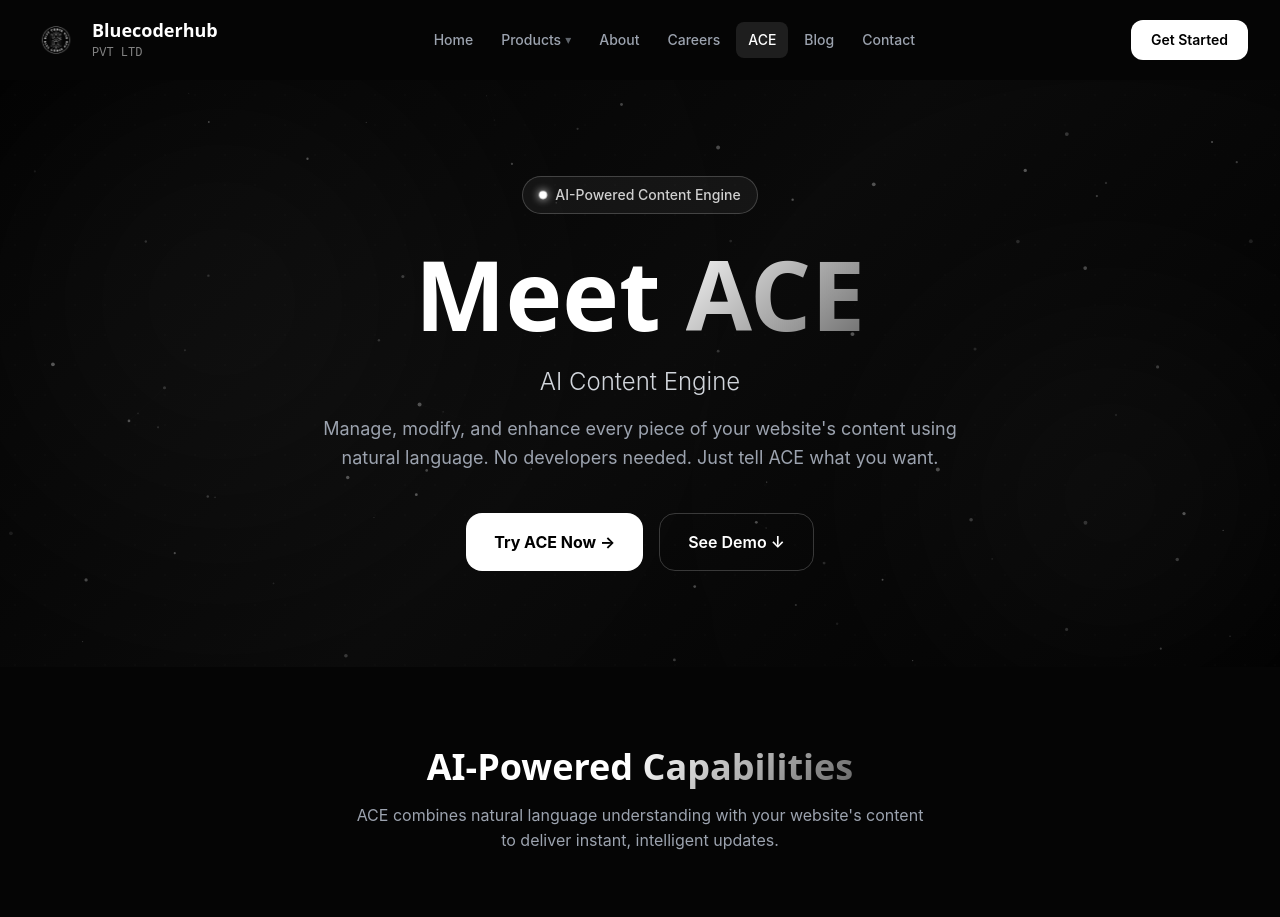
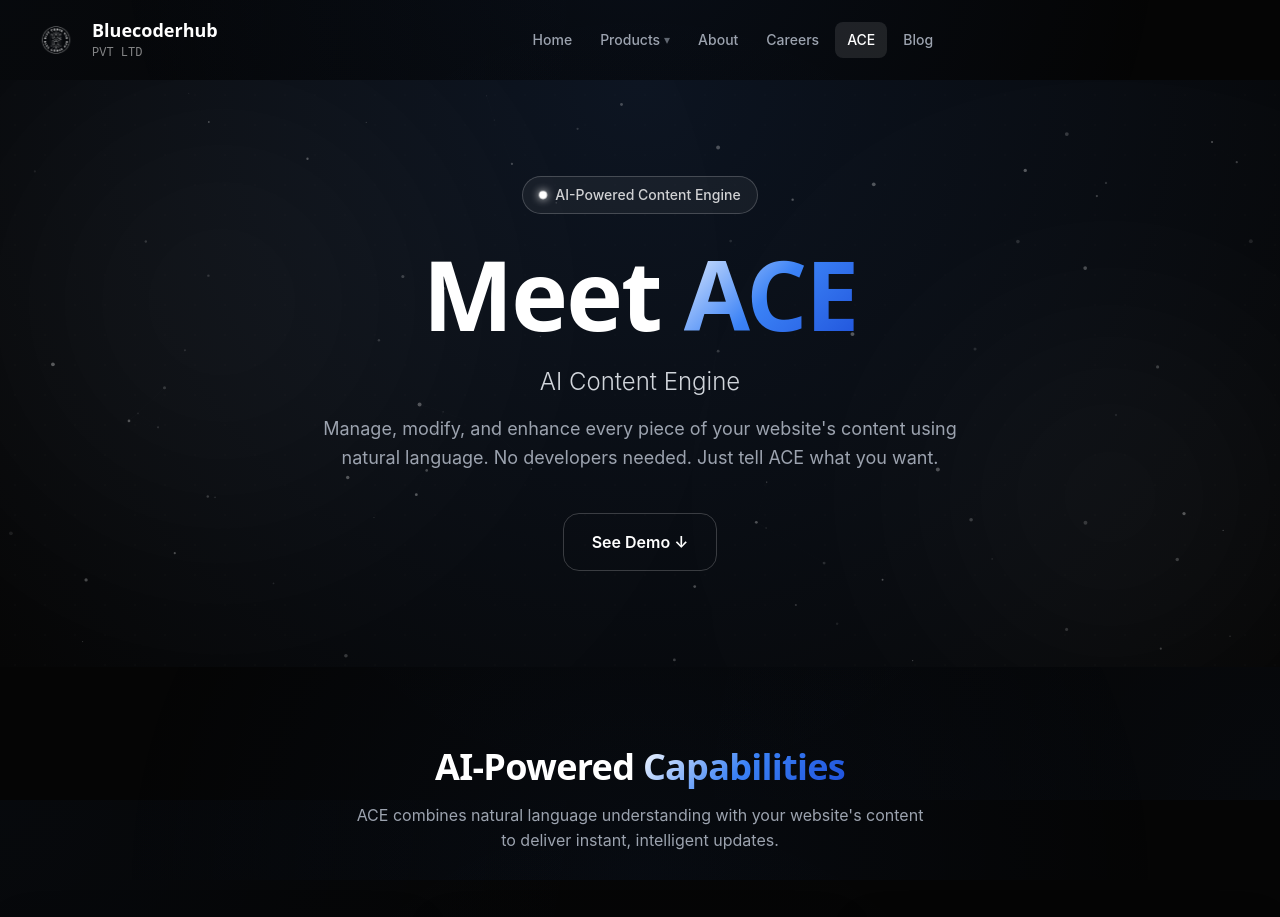
Before and after one commit to Blucoderhub/Bluecoderhub, a React (Vite) app: page /ace in a window 1280 px wide. Shown: the top 917 px of the page. Built offline with nearby package versions, Linux system fonts and the light colour scheme.

Commit message:
Standardize UI with blue gradients and remove contact/CTA buttons

```diff
--- a/src/App.jsx
+++ b/src/App.jsx
@@ -11,7 +11,6 @@
 import Careers from './pages/Careers';
 import Ace from './pages/Ace';
 import Blog, { BlogPost } from './pages/Blog';
-import Contact from './pages/Contact';
 import Admin from './pages/Admin';
 import { ROUTES } from './config/routes';
 import { PAGE_TRANSITION } from './config/constants';
@@ -54,7 +53,10 @@
     const isAdmin = location.pathname.startsWith('/admin');
 
     return (
-        <>
+        <div className="relative min-h-screen">
+            <div className="bg-glow-top" />
+            <div className="bg-glow-bottom" />
+            <div className="noise-overlay" />
             {!isAdmin && <Navbar />}
             <AnimatePresence mode="wait">
                 <Routes location={location} key={location.pathname}>
@@ -65,13 +67,12 @@
                     <Route path={ROUTES.ACE} element={<PageWrapper><Ace /></PageWrapper>} />
                     <Route path={ROUTES.BLOG} element={<PageWrapper><Blog /></PageWrapper>} />
                     <Route path="/blog/:postId" element={<PageWrapper><BlogPost /></PageWrapper>} />
-                    <Route path={ROUTES.CONTACT} element={<PageWrapper><Contact /></PageWrapper>} />
                     <Route path={ROUTES.ADMIN} element={<Admin />} />
                     <Route path="*" element={<PageWrapper><NotFound /></PageWrapper>} />
                 </Routes>
             </AnimatePresence>
             {!isAdmin && <Footer />}
-        </>
+        </div>
     );
 }
 
--- a/src/components/common/Footer.jsx
+++ b/src/components/common/Footer.jsx
@@ -7,7 +7,6 @@
         { label: 'About Us', path: '/about' },
         { label: 'Careers', path: '/careers' },
         { label: 'Blog', path: '/blog' },
-        { label: 'Contact', path: '/contact' },
     ],
     Products: [
         { label: 'Bluelearnerhub', external: 'https://bluelearnerhub.com' },
@@ -17,7 +16,6 @@
     Platform: [
         { label: 'ACE AI Engine', path: '/ace' },
         { label: 'Admin CMS', path: '/admin' },
-        { label: 'Get a Quote', path: '/contact' },
     ],
 };
 import Logo from './Logo';
--- a/src/components/common/Navbar.jsx
+++ b/src/components/common/Navbar.jsx
@@ -15,7 +15,6 @@
     { label: 'Careers', path: '/careers' },
     { label: 'ACE', path: '/ace' },
     { label: 'Blog', path: '/blog' },
-    { label: 'Contact', path: '/contact' },
 ];
 
 import Logo from './Logo';
@@ -116,14 +115,8 @@
                         ))}
                     </div>
 
-                    {/* CTA + Mobile Toggle */}
                     <div className="flex items-center gap-3">
-                        <Link
-                            to="/contact"
-                            className="hidden sm:flex btn-shine items-center gap-2 px-5 py-2.5 rounded-xl text-sm font-semibold text-black bg-white hover:bg-gray-100 hover:shadow-[0_15px_30px_rgba(255,255,255,0.2)] transition-all duration-300"
-                        >
-                            Get Started
-                        </Link>
+
                         <button
                             onClick={() => setMobileOpen(!mobileOpen)}
                             className="lg:hidden p-2 rounded-lg text-gray-300 hover:text-white hover:bg-white/10 transition-all"
@@ -196,16 +189,9 @@
                                     )}
                                 </div>
                             ))}
-                            <div className="pt-3 border-t border-white/10">
-                                <Link
-                                    to="/contact"
-                                    className="flex items-center justify-center px-4 py-3 rounded-xl text-sm font-semibold text-black bg-white"
-                                >
-                                    Get Started →
-                                </Link>
-                            </div>
                         </div>
                     </motion.div>
+
                 )}
             </AnimatePresence>
         </motion.header>
--- a/src/index.css
+++ b/src/index.css
@@ -30,6 +30,11 @@
 
 body {
   background-color: var(--color-black);
+  background-image:
+    radial-gradient(circle at 0% 0%, rgba(59, 130, 246, 0.03) 0%, transparent 40%),
+    radial-gradient(circle at 100% 100%, rgba(59, 130, 246, 0.03) 0%, transparent 40%),
+    radial-gradient(circle at 50% 50%, rgba(59, 130, 246, 0.01) 0%, transparent 60%);
+  background-attachment: fixed;
   color: var(--color-text-primary);
   font-family: var(--font-body);
   line-height: 1.6;
@@ -38,44 +43,72 @@
 }
 
 .section-light {
-  background-color: var(--color-white);
+  background-color: #f8fafc;
+  background-image: radial-gradient(circle at 100% 0%, rgba(59, 130, 246, 0.05) 0%, transparent 30%);
   color: var(--color-text-dark);
 }
 
 .section-light .text-gray-400 {
-  color: #6e6e73;
+  color: #64748b;
 }
 
 .section-light h2 {
-  color: var(--color-text-dark);
+  color: #0f172a;
 }
 
 .section-dark {
-  background-color: var(--color-black);
+  background-color: transparent;
+  background-image: radial-gradient(circle at 50% 0%, #0c1421 0%, #050505 100%);
   color: var(--color-text-primary);
+}
+
+/* Background Glows */
+.bg-glow-top {
+  position: fixed;
+  top: -10%;
+  left: 50%;
+  transform: translateX(-50%);
+  width: 100vw;
+  height: 50vh;
+  background: radial-gradient(circle at 50% 0%, rgba(59, 130, 246, 0.08) 0%, transparent 70%);
+  pointer-events: none;
+  z-index: -1;
+}
+
+.bg-glow-bottom {
+  position: fixed;
+  bottom: -10%;
+  left: 50%;
+  transform: translateX(-50%);
+  width: 100vw;
+  height: 50vh;
+  background: radial-gradient(circle at 50% 100%, rgba(59, 130, 246, 0.05) 0%, transparent 70%);
+  pointer-events: none;
+  z-index: -1;
 }
 
 /* Custom Scrollbar */
 ::-webkit-scrollbar {
-  width: 6px;
+  width: 8px;
 }
 
 ::-webkit-scrollbar-track {
-  background: var(--color-gray-900);
+  background: #050505;
 }
 
 ::-webkit-scrollbar-thumb {
-  background: var(--color-primary-teal);
-  border-radius: 3px;
+  background: #1e293b;
+  border-radius: 4px;
+  border: 2px solid #050505;
 }
 
 ::-webkit-scrollbar-thumb:hover {
-  background: var(--color-accent-cyan);
+  background: #3b82f6;
 }
 
 /* Selection */
 ::selection {
-  background: rgba(255, 255, 255, 0.2);
+  background: rgba(59, 130, 246, 0.2);
   color: #fff;
 }
 
@@ -88,48 +121,43 @@
 h6 {
   font-family: var(--font-display);
   font-weight: 700;
-  line-height: 1.2;
+  line-height: 1.15;
+  letter-spacing: -0.02em;
 }
 
 /* Glow Utilities */
 @layer utilities {
-  .text-glow-cyan {
-    text-shadow: 0 0 20px rgba(255, 255, 255, 0.5), 0 0 40px rgba(255, 255, 255, 0.2);
+  .text-glow-blue {
+    text-shadow: 0 0 20px rgba(59, 130, 246, 0.5), 0 0 40px rgba(59, 130, 246, 0.2);
   }
 
-  .text-glow-teal {
-    text-shadow: 0 0 20px rgba(255, 255, 255, 0.4);
-  }
-
-  .border-glow-cyan {
-    box-shadow: 0 0 20px rgba(255, 255, 255, 0.2), inset 0 0 20px rgba(255, 255, 255, 0.05);
-  }
-
-  .border-glow-teal {
-    box-shadow: 0 0 20px rgba(255, 255, 255, 0.2);
+  .border-glow-blue {
+    box-shadow: 0 0 20px rgba(59, 130, 246, 0.1), inset 0 0 20px rgba(59, 130, 246, 0.05);
   }
 
   .glassmorphism {
-    background: rgba(0, 0, 0, 0.95);
-    backdrop-filter: blur(40px);
-    -webkit-backdrop-filter: blur(40px);
-    border: 1px solid rgba(255, 255, 255, 0.15);
+    background: rgba(5, 5, 5, 0.8);
+    backdrop-filter: blur(20px);
+    -webkit-backdrop-filter: blur(20px);
+    border: 1px solid rgba(255, 255, 255, 0.08);
+    box-shadow: 0 8px 32px 0 rgba(0, 0, 0, 0.37);
   }
 
   .gradient-text {
-    background: linear-gradient(135deg, #ffffff 0%, #666666 100%);
+    background: linear-gradient(135deg, #ffffff 0%, #3b82f6 50%, #1d4ed8 100%);
     -webkit-background-clip: text;
     -webkit-text-fill-color: transparent;
     background-clip: text;
   }
 
   .card-hover {
-    transition: transform 0.3s ease, box-shadow 0.3s ease;
+    transition: all 0.4s cubic-bezier(0.4, 0, 0.2, 1);
   }
 
   .card-hover:hover {
-    transform: translateY(-8px);
-    box-shadow: 0 20px 60px rgba(255, 255, 255, 0.1);
+    transform: translateY(-12px);
+    box-shadow: 0 25px 50px -12px rgba(59, 130, 246, 0.2);
+    border-color: rgba(59, 130, 246, 0.3);
   }
 
   .btn-shine {
@@ -144,8 +172,8 @@
     left: -100%;
     width: 100%;
     height: 100%;
-    background: linear-gradient(90deg, transparent, rgba(255, 255, 255, 0.1), transparent);
-    transition: left 0.5s;
+    background: linear-gradient(90deg, transparent, rgba(255, 255, 255, 0.2), transparent);
+    transition: left 0.6s ease-in-out;
   }
 
   .btn-shine:hover::before {
--- a/src/pages/Ace.jsx
+++ b/src/pages/Ace.jsx
@@ -65,9 +65,6 @@
                             No developers needed. Just tell ACE what you want.
                         </p>
                         <div className="flex flex-col sm:flex-row gap-4 justify-center">
-                            <a href="/admin" className="inline-flex items-center gap-2 px-7 py-4 rounded-2xl text-base font-bold text-black bg-white hover:bg-gray-200 transition-all">
-                                Try ACE Now →
-                            </a>
                             <a href="#demo" className="inline-flex items-center gap-2 px-7 py-4 rounded-2xl text-base font-semibold text-white border border-white/20 hover:bg-white/5 transition-all">
                                 See Demo ↓
                             </a>
--- a/tailwind.config.js
+++ b/tailwind.config.js
@@ -7,17 +7,18 @@
     theme: {
         extend: {
             colors: {
+                'brand-blue': '#3b82f6',
                 'brand-teal': '#ffffff',
                 'brand-cyan': '#ffffff',
                 'brand-dark-teal': '#000000',
-                'brand-black': '#000000',
-                'brand-gray-900': '#000000',
-                'brand-gray-800': '#0a0a0a',
-                'brand-gray-700': '#1a1a1a',
-                'brand-gray-600': '#333333',
-                'brand-success': '#ffffff',
-                'brand-warning': '#666666',
-                'brand-error': '#444444',
+                'brand-black': '#050505',
+                'brand-gray-900': '#0a0a0a',
+                'brand-gray-800': '#111827',
+                'brand-gray-700': '#1f2937',
+                'brand-gray-600': '#374151',
+                'brand-success': '#10b981',
+                'brand-warning': '#f59e0b',
+                'brand-error': '#ef4444',
             },
             fontFamily: {
                 display: ['Outfit', 'system-ui', 'sans-serif'],
@@ -26,11 +27,11 @@
             },
             animation: {
                 'float': 'float 3s ease-in-out infinite',
-                'glow-pulse': 'glowPulse 2s ease-in-out infinite',
+                'glow-pulse': 'glowPulse 3s ease-in-out infinite',
                 'blob': 'blob 7s infinite',
                 'gradient-shift': 'gradientShift 8s ease infinite',
                 'fadeInUp': 'fadeInUp 0.6s ease forwards',
-                'spin-slow': 'spin 8s linear infinite',
+                'spin-slow': 'spin 12s linear infinite',
             },
             keyframes: {
                 float: {
@@ -38,8 +39,8 @@
                     '50%': { transform: 'translateY(0)' },
                 },
                 glowPulse: {
-                    '0%, 100%': { filter: 'drop-shadow(0 0 8px rgba(255, 255, 255, 0.3))' },
-                    '50%': { filter: 'drop-shadow(0 0 16px rgba(255, 255, 255, 0.5))' },
+                    '0%, 100%': { opacity: '0.4', filter: 'blur(40px)' },
+                    '50%': { opacity: '0.7', filter: 'blur(60px)' },
                 },
                 blob: {
                     '0%': { borderRadius: '60% 40% 30% 70%/60% 30% 70% 40%' },
@@ -56,9 +57,10 @@
                 },
             },
             backgroundImage: {
-                'hero-gradient': 'linear-gradient(135deg, #000000 0%, #0a0a0a 50%, #000000 100%)',
-                'card-gradient': 'linear-gradient(135deg, #000000 0%, #0a0a0a 100%)',
-                'teal-gradient': 'linear-gradient(135deg, #ffffff 0%, #333333 100%)',
+                'hero-gradient': 'radial-gradient(circle at 50% 0%, #0c1421 0%, #050505 100%)',
+                'card-gradient': 'linear-gradient(135deg, rgba(255,255,255,0.05) 0%, rgba(255,255,255,0) 100%)',
+                'blue-gradient': 'linear-gradient(135deg, #3b82f6 0%, #1d4ed8 100%)',
+                'dark-gradient': 'linear-gradient(180deg, #050505 0%, #0a0a0a 100%)',
             },
         },
     },
```
Also changed, not shown: src/pages/Home.jsx (+2 -9 lines).
